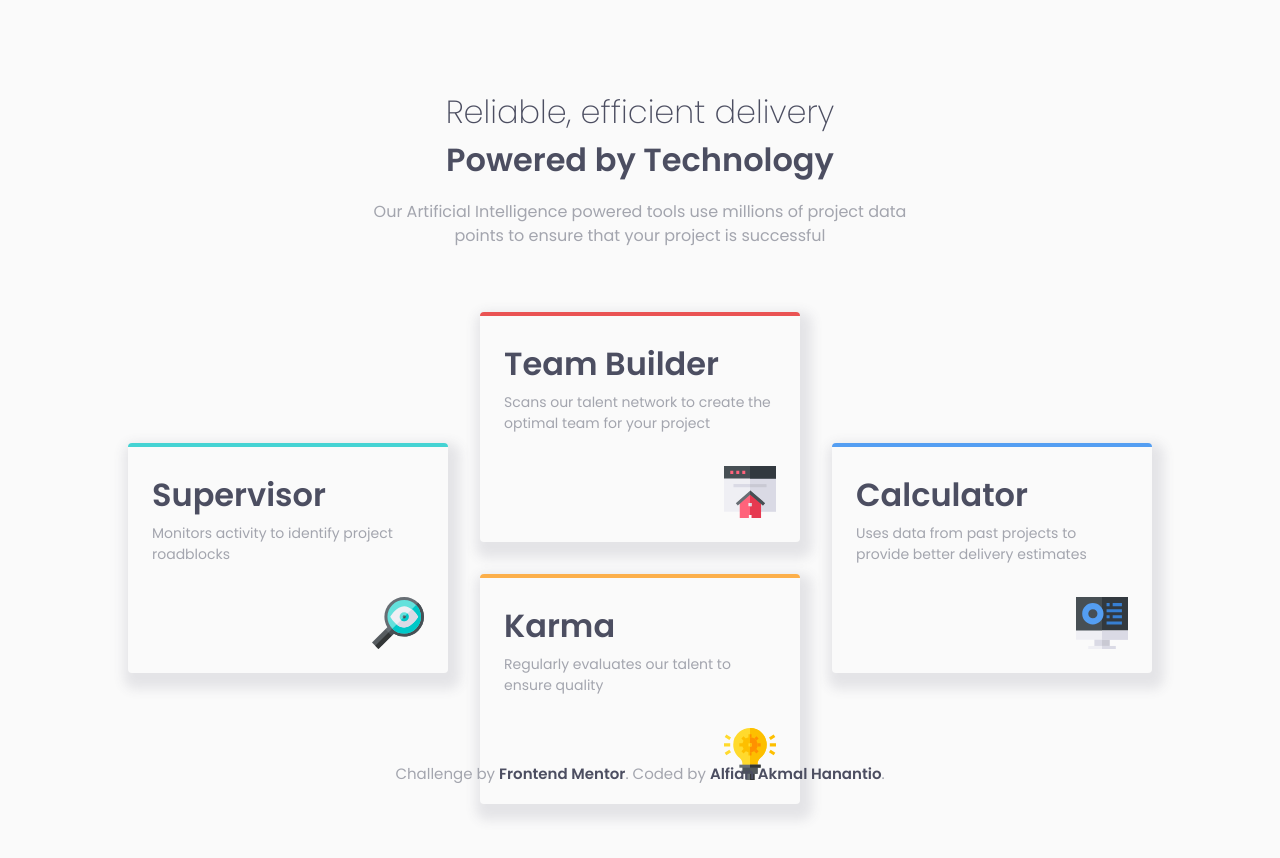
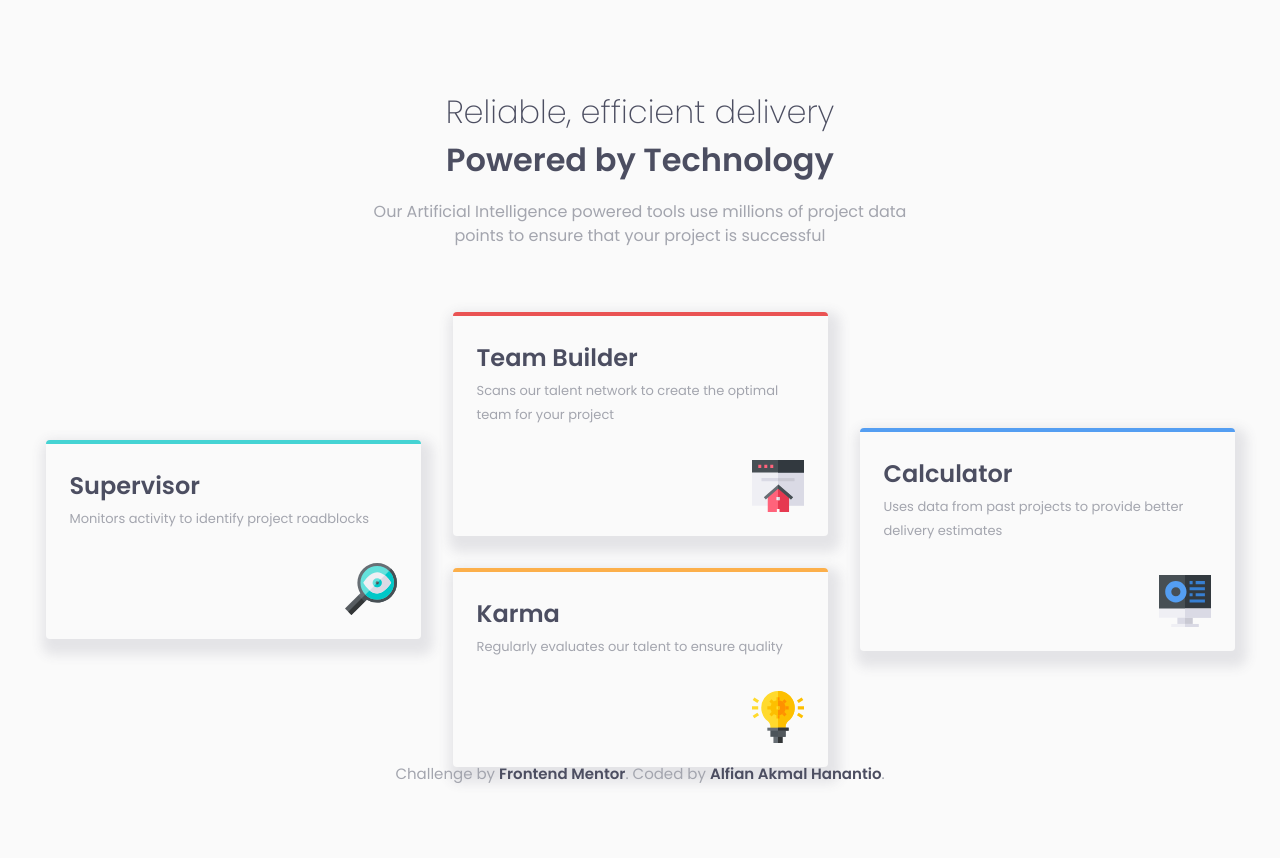
Before and after one commit to amalhanaja/four-card-feature-section, a React (Create React App) app: page / in a window 1280 px wide. Shown: the top 858 px of the page. After the commit the page ends 827 px from the top, so only its background shows below. Built offline with nearby package versions, Linux system fonts and the light colour scheme.

Commit message:
Change Size

```diff
--- a/src/components/Feature/index.tsx
+++ b/src/components/Feature/index.tsx
@@ -1,6 +1,7 @@
 import * as React from 'react';
 import styled from '../../styles/styled-components';
 import H1 from '../Typography/H1';
+import media from '../../styles/media';
 
 type CardProps = {
   borderTopColor: string;
@@ -14,7 +15,7 @@ const Card = styled.div<CardProps>`
   display: flex;
   flex-direction: column;
   margin: 16px;
-  min-width: 320px;
+  min-width: 375px;
 `;
 
 const Icon = styled.img`
@@ -29,6 +30,16 @@ const Description = styled.p`
   font-size: 14px;
   margin-top: 4px;
   color: ${({ theme }): string => theme.colors.grayishBlue};
+  ${media.desktop} {
+    font-size: 13px;
+    line-height: 1.875;
+  }
+`;
+
+const Title = styled(H1)`
+  ${media.desktop} {
+    font-size: 24px;
+  }
 `;
 
 type FeatureProps = {
@@ -45,7 +56,7 @@ const Feature: React.FC<FeatureProps> = ({
   borderTopColor,
 }) => (
   <Card borderTopColor={borderTopColor}>
-    <H1>{title}</H1>
+    <Title>{title}</Title>
     <Description>{description}</Description>
     <Icon src={icon} alt={title}/>
   </Card>
--- a/src/styles/media.ts
+++ b/src/styles/media.ts
@@ -4,7 +4,7 @@ const customMediaQuery = (minWidth: string): string => `
 
 const media = {
   custom: customMediaQuery,
-  desktop: customMediaQuery('1028px'),
+  desktop: customMediaQuery('1280px'),
 };
 
 export default media;
```
